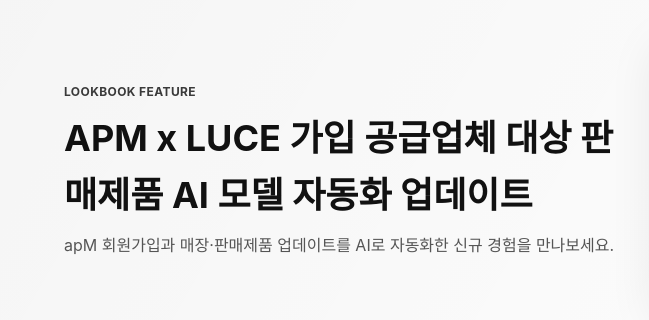
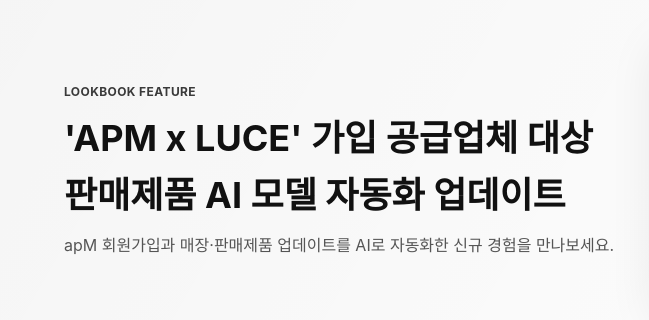
Before and after one commit to mmspudica/luce-lookbook, a plain HTML site: page index.html in a window 1280 px wide. Shown: the part 117-437 px from the top of the page, 0-649 px from the left. Drawn offline with nearby package versions, Linux system fonts and the light colour scheme; no server answers; grey boxes are pictures that could not be loaded; a web font is replaced by a local one.

Commit message:
Update index.html

```diff
--- a/index.html
+++ b/index.html
@@ -49,7 +49,7 @@
       <div class="container hero-media__inner">
         <div class="hero-media__text">
           <p class="tag">LOOKBOOK FEATURE</p>
-          <h1 id="hero-media-title">APM x LUCE 가입 공급업체 대상 판매제품 AI 모델 자동화 업데이트</h1>
+          <h1 id="hero-media-title">'APM x LUCE' 가입 공급업체 대상 판매제품 AI 모델 자동화 업데이트</h1>
           <p class="hero-media__description">apM 회원가입과 매장·판매제품 업데이트를 AI로 자동화한 신규 경험을 만나보세요.</p>
         </div>
         <div class="hero-media__player">
```
